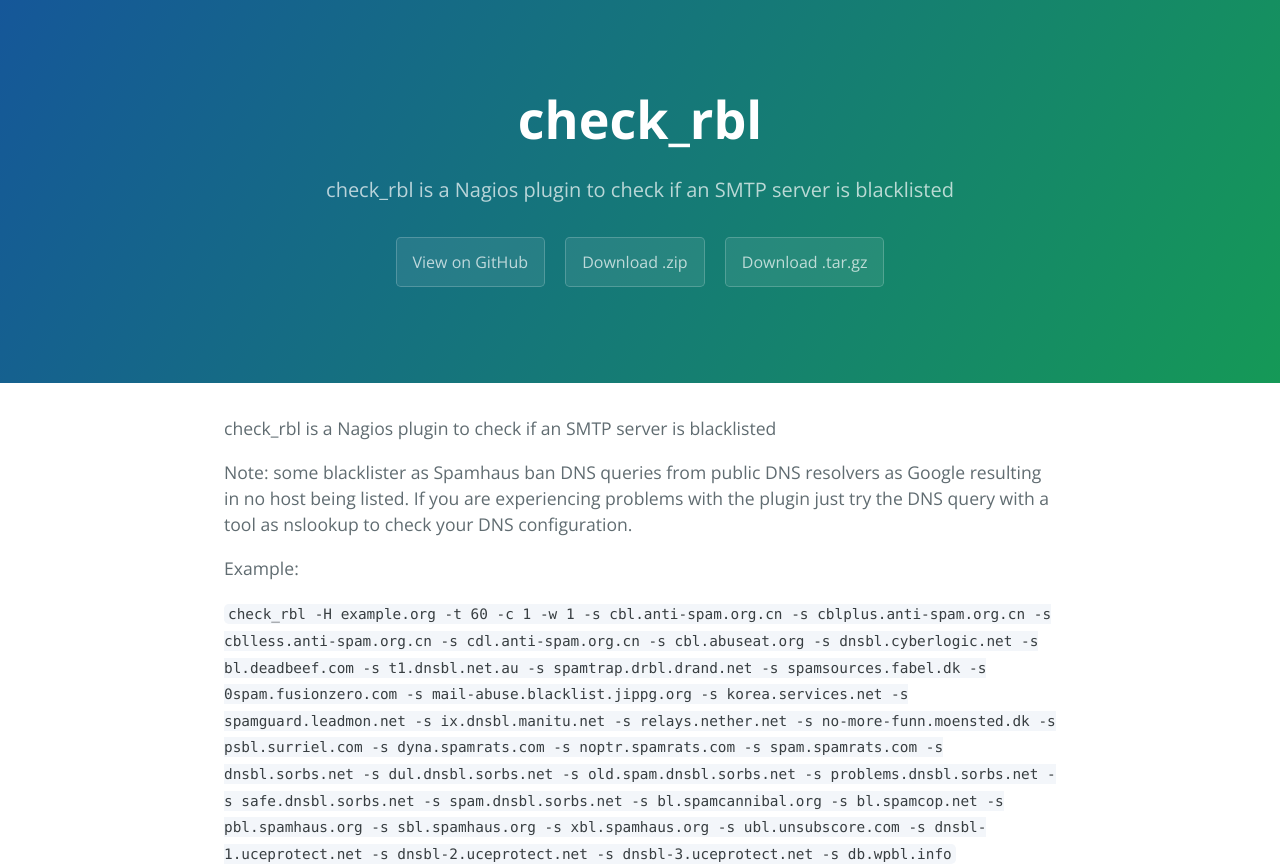
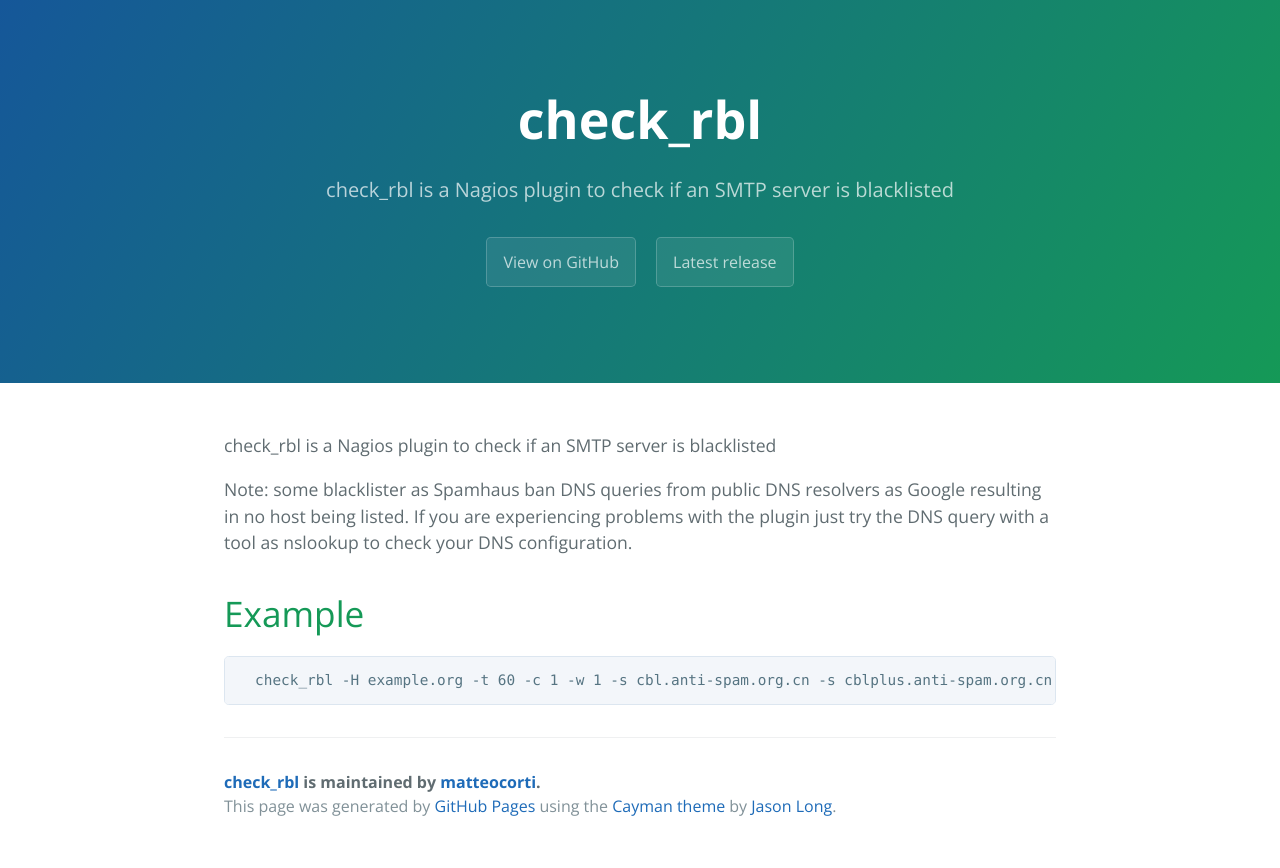
Before and after one commit to matteocorti/check_rbl, a plain HTML site: page index.html in a window 1280 px wide. Shown: the top 868 px of the page. Drawn offline with nearby package versions, Linux system fonts and the light colour scheme.

Commit message:
Ads, formatting and top links

```diff
--- a/index.html
+++ b/index.html
@@ -14,18 +14,32 @@
       <h1 class="project-name">check_rbl</h1>
       <h2 class="project-tagline">check_rbl is a Nagios plugin to check if an SMTP server is blacklisted</h2>
       <a href="https://github.com/matteocorti/check_rbl" class="btn">View on GitHub</a>
-      <a href="https://github.com/matteocorti/check_rbl/zipball/master" class="btn">Download .zip</a>
-      <a href="https://github.com/matteocorti/check_rbl/tarball/master" class="btn">Download .tar.gz</a>
+      <a href="https://github.com/matteocorti/check_rbl/releases/latest" class="btn">Latest release</a>
     </section>
 
     <section class="main-content">
+
+      <script async src="//pagead2.googlesyndication.com/pagead/js/adsbygoogle.js"></script>
+      <!-- Nagios plugins -->
+      <ins class="adsbygoogle"
+	   style="display:block"
+	   data-ad-client="ca-pub-2546965931379033"
+	   data-ad-slot="7735089259"
+	   data-ad-format="auto"></ins>
+      <script>
+	(adsbygoogle = window.adsbygoogle || []).push({});
+      </script>
+
       <p>check_rbl is a Nagios plugin to check if an SMTP server is blacklisted</p>
 
 <p>Note: some blacklister as Spamhaus ban DNS queries from public DNS resolvers as Google resulting in no host being listed. If you are experiencing problems with the plugin just try the DNS query with a tool as nslookup to check your DNS configuration.</p>
 
-<p>Example:</p>
+<h1>
+  <a id="dnf" class="anchor" href="#example" aria-hidden="true"><span class="octicon octicon-link"></span></a>Example</h1>
 
-<p><code>check_rbl -H example.org -t 60 -c 1 -w 1 -s cbl.anti-spam.org.cn -s cblplus.anti-spam.org.cn -s cblless.anti-spam.org.cn -s cdl.anti-spam.org.cn -s cbl.abuseat.org -s dnsbl.cyberlogic.net -s bl.deadbeef.com -s t1.dnsbl.net.au -s spamtrap.drbl.drand.net -s spamsources.fabel.dk -s 0spam.fusionzero.com -s mail-abuse.blacklist.jippg.org -s korea.services.net -s spamguard.leadmon.net -s ix.dnsbl.manitu.net -s relays.nether.net -s no-more-funn.moensted.dk -s psbl.surriel.com -s dyna.spamrats.com -s noptr.spamrats.com -s spam.spamrats.com -s dnsbl.sorbs.net -s dul.dnsbl.sorbs.net -s old.spam.dnsbl.sorbs.net -s problems.dnsbl.sorbs.net -s safe.dnsbl.sorbs.net -s spam.dnsbl.sorbs.net -s bl.spamcannibal.org -s bl.spamcop.net -s pbl.spamhaus.org -s sbl.spamhaus.org -s xbl.spamhaus.org -s ubl.unsubscore.com -s dnsbl-1.uceprotect.net -s dnsbl-2.uceprotect.net -s dnsbl-3.uceprotect.net -s db.wpbl.info</code></p>
+<pre>
+  check_rbl -H example.org -t 60 -c 1 -w 1 -s cbl.anti-spam.org.cn -s cblplus.anti-spam.org.cn -s cblless.anti-spam.org.cn -s cdl.anti-spam.org.cn -s cbl.abuseat.org -s dnsbl.cyberlogic.net -s bl.deadbeef.com -s t1.dnsbl.net.au -s spamtrap.drbl.drand.net -s spamsources.fabel.dk -s 0spam.fusionzero.com -s mail-abuse.blacklist.jippg.org -s korea.services.net -s spamguard.leadmon.net -s ix.dnsbl.manitu.net -s relays.nether.net -s no-more-funn.moensted.dk -s psbl.surriel.com -s dyna.spamrats.com -s noptr.spamrats.com -s spam.spamrats.com -s dnsbl.sorbs.net -s dul.dnsbl.sorbs.net -s old.spam.dnsbl.sorbs.net -s problems.dnsbl.sorbs.net -s safe.dnsbl.sorbs.net -s spam.dnsbl.sorbs.net -s bl.spamcannibal.org -s bl.spamcop.net -s pbl.spamhaus.org -s sbl.spamhaus.org -s xbl.spamhaus.org -s ubl.unsubscore.com -s dnsbl-1.uceprotect.net -s dnsbl-2.uceprotect.net -s dnsbl-3.uceprotect.net -s db.wpbl.info
+</pre>
 
       <footer class="site-footer">
         <span class="site-footer-owner"><a href="https://github.com/matteocorti/check_rbl">check_rbl</a> is maintained by <a href="https://github.com/matteocorti">matteocorti</a>.</span>
```
